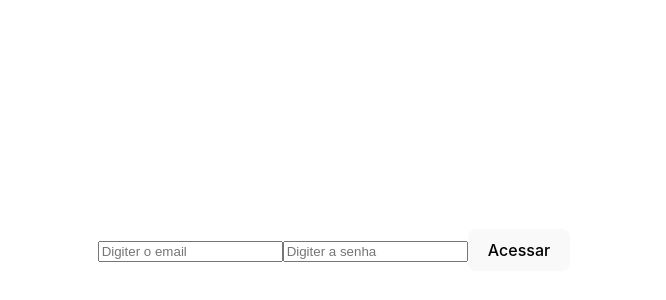
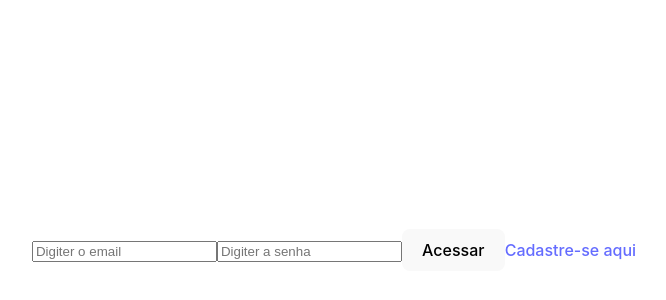
Before and after one commit to juniorpinhodev/Exercita365, a React (Vite) app in the folder Exercita365/: page /login in a window 1280 px wide. Shown: the part 150-450 px from the top of the page, without its empty margins (306-972 px from the left). Built offline with nearby package versions, Linux system fonts and the light colour scheme; data requests are answered from the project's data file.

Commit message:
feat: 🎸 criado o link "Cadastre-se aqui" na página login

```diff
--- a/Exercita365/src/pages/Login.jsx
+++ b/Exercita365/src/pages/Login.jsx
@@ -1,5 +1,6 @@
 import { useState, useContext} from 'react';
 import { UsersContext } from '../context/UsersContext'
+import { Link } from 'react-router-dom';
 
 
 function Login() {
@@ -29,6 +30,7 @@
              onChange={(e)=> setUser({...user, password: e.target.value})}
       />
              <button onClick={doLogin}>Acessar</button>
+             <Link to='/users/registration'>Cadastre-se aqui</Link>
     </div>
   )
 }
```
